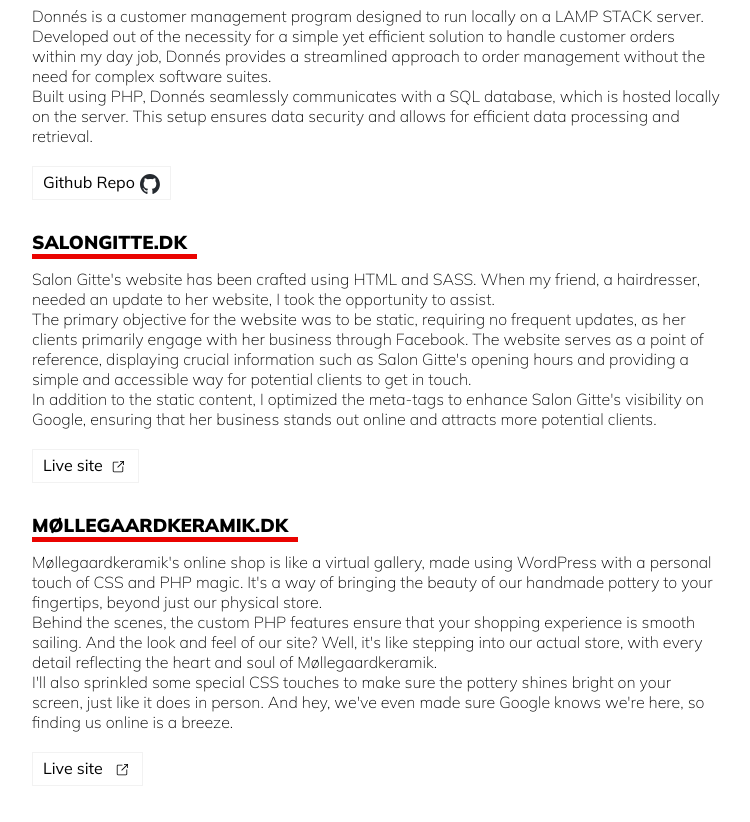
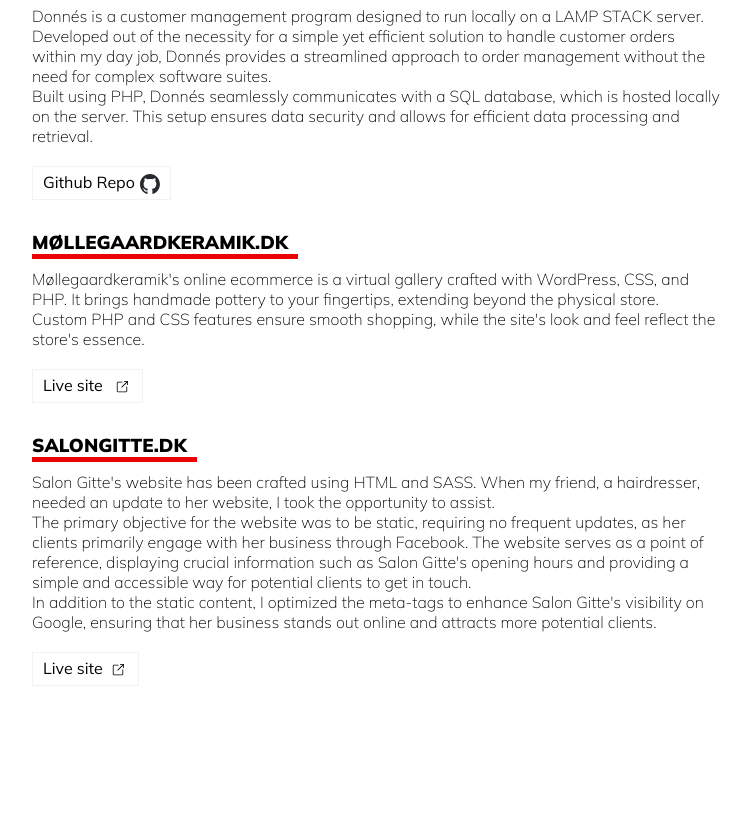
Before and after one commit to LasseLykke/heartbeat, a PHP site: page / in a window 1280 px wide. Shown: the part 979-1801 px from the top of the page, without its empty margins (264-1014 px from the left). After the commit the page ends 1665 px from the top, so only its background shows below. Run offline with PHP 8.4, Linux system fonts and the light colour scheme; a stand-in replaces the project's code that opens the database connection.

Commit message:
fix issue in project text.

```diff
--- a/index.php
+++ b/index.php
@@ -51,18 +51,16 @@ include 'header.php';
                     <a class="links" target="_blank" href="https://github.com/LasseLykke/Donnes">Github Repo<img src="img/github.svg" class="icons" alt="icon"></a>
                     <br><br>
 
+                <h3 class="projectName">Møllegaardkeramik.dk</h3>
+                <p>Møllegaardkeramik's online ecommerce is a virtual gallery crafted with WordPress, CSS, and PHP. It brings handmade pottery to your fingertips, extending beyond the physical store.<br> Custom PHP and CSS features ensure smooth shopping, while the site's look and feel reflect the store's essence. </p><br>
+                <a class="links" target="_blank" href="https://www.moellegaardkeramik.dk/">Live site <img src="img/linkout.svg" class="icons" alt="icon"></a>
+                <br><br>
+
                 <h3 class="projectName">Salongitte.dk</h3>
                 <p>Salon Gitte's website has been crafted using HTML and SASS. When my friend, a hairdresser, needed an update to her website, I took the opportunity to assist.<br>
                 The primary objective for the website was to be static, requiring no frequent updates, as her clients primarily engage with her business through Facebook. The website serves as a point of reference, displaying crucial information such as Salon Gitte's opening hours and providing a simple and accessible way for potential clients to get in touch.<br>
                 In addition to the static content, I optimized the meta-tags to enhance Salon Gitte's visibility on Google, ensuring that her business stands out online and attracts more potential clients.</p><br>
                 <a class="links" target="_blank" href="http://www.salongitte.dk/">Live site<img src="img/linkout.svg" class="icons" alt="icon"></a>
-                <br><br>
-
-                <h3 class="projectName">Møllegaardkeramik.dk</h3>
-                <p>Møllegaardkeramik's online shop is like a virtual gallery, made using WordPress with a personal touch of CSS and PHP magic. It's a way of bringing the beauty of our handmade pottery to your fingertips, beyond just our physical store.<br>
-                Behind the scenes, the custom PHP features ensure that your shopping experience is smooth sailing. And the look and feel of our site? Well, it's like stepping into our actual store, with every detail reflecting the heart and soul of Møllegaardkeramik.<br>
-                I'll also sprinkled some special CSS touches to make sure the pottery shines bright on your screen, just like it does in person. And hey, we've even made sure Google knows we're here, so finding us online is a breeze.</p><br>
-                <a class="links" target="_blank" href="https://www.moellegaardkeramik.dk/">Live site <img src="img/linkout.svg" class="icons" alt="icon"></a>
                 <br><br>
             </div>
 
```
